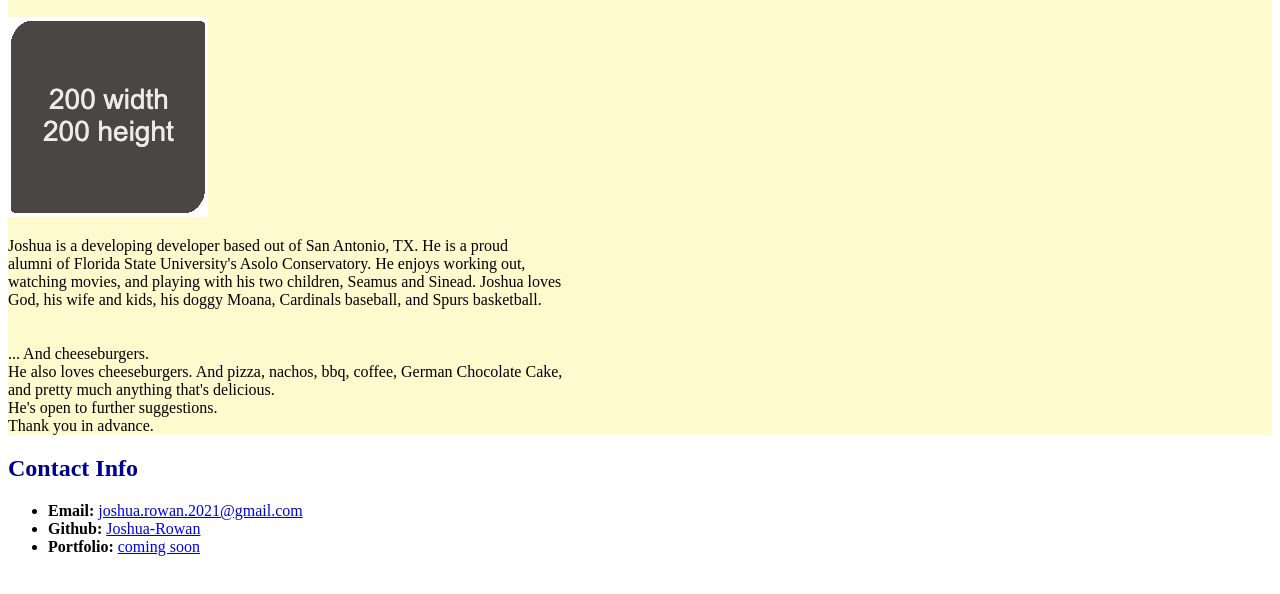
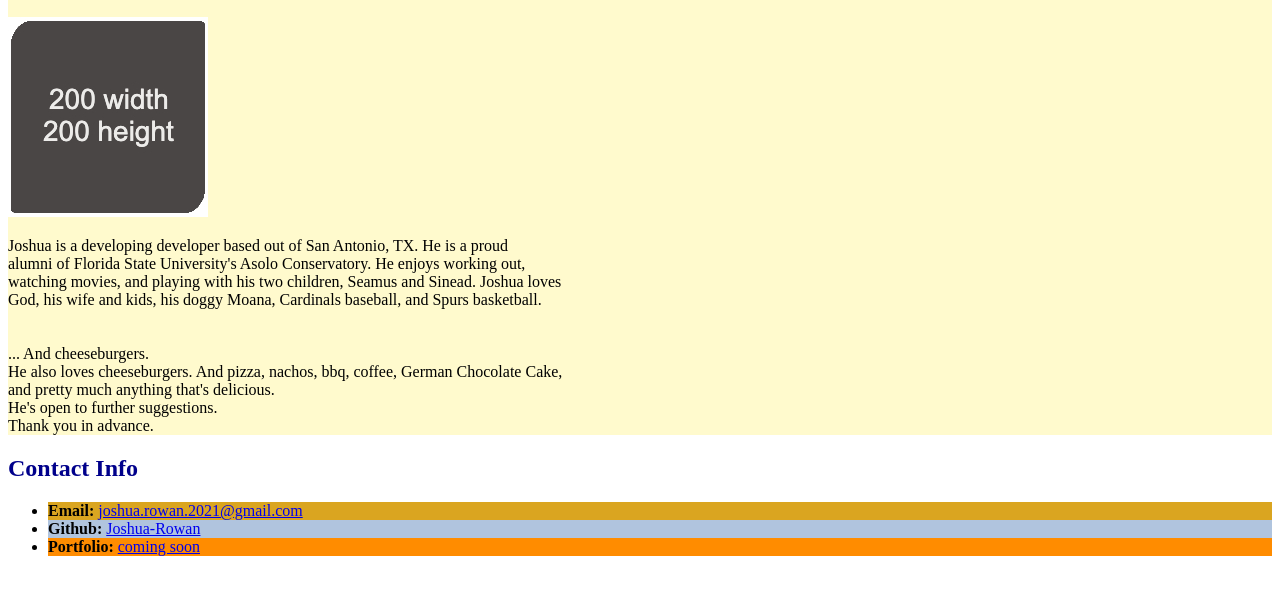
Before and after one commit to joshua-rowan/2nd-Day-Repo, a plain HTML site: page Global-Attributes-to-HTML-Elements-for-use-with-CSS/index.html in a window 1280 px wide. Shown: the part 110-704 px from the top of the page. Drawn offline with Linux system fonts and the light colour scheme.

Commit message:
style to Contact Info

```diff
--- a/Global-Attributes-to-HTML-Elements-for-use-with-CSS/index.html
+++ b/Global-Attributes-to-HTML-Elements-for-use-with-CSS/index.html
@@ -33,11 +33,11 @@
       <h2 class="title">Contact Info</h2>
       <ul>
         <!-- TODO: add id attribute -->
-        <li><strong>Email:</strong> <a href="#">joshua.rowan.2021@gmail.com</a></li>
+        <li id="email"><strong>Email:</strong> <a href=mailto:"joshua.rowan.2021@gmail.com">joshua.rowan.2021@gmail.com</a></li>
         <!-- TODO: add id attribute -->
-        <li><strong>Github:</strong> <a href="https://github.com/joshua-rowan">Joshua-Rowan</a></li>
+        <li id="github"><strong>Github:</strong> <a href="https://github.com/joshua-rowan">Joshua-Rowan</a></li>
         <!-- TODO: add id attribute -->
-        <li><strong>Portfolio:</strong> <a href="#">coming soon</a></li>
+        <li id="portfolio"><strong>Portfolio:</strong> <a href="https://joshua-rowan.github.io/prework-study-guide/">coming soon</a></li>
       </ul>
     </section>
   </body>
```
